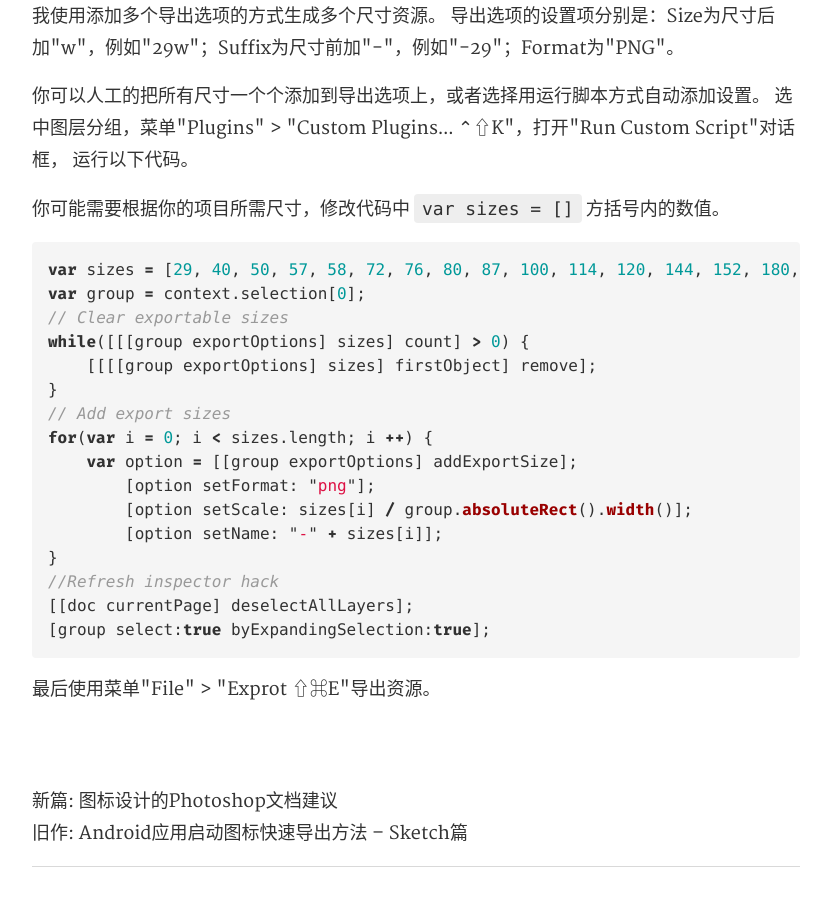
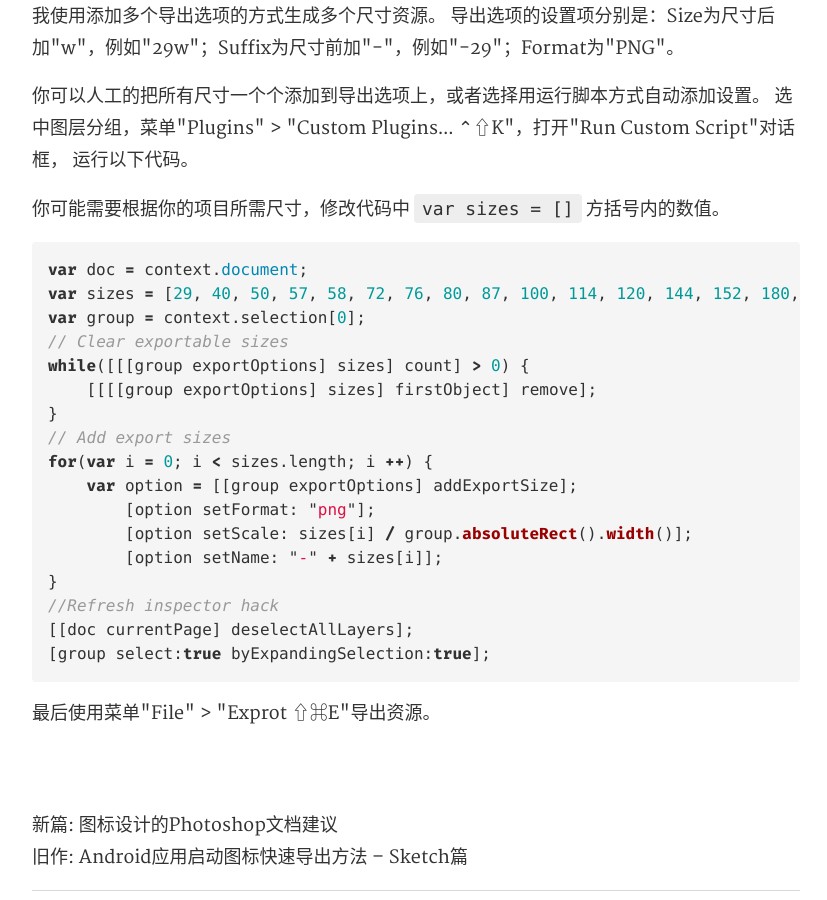
Before and after one commit to Ashung/ashung.github.io, a Jekyll site: the page built from _posts/2015-09-25-ios-app-icon-export-use-photoshop-and-sketch.md, in a window 1280 px wide and 900 px high, scrolled down 3195 px. Shown: the whole window, without its empty margins (224-1051 px from the left). Built offline with Jekyll 4.4.1, drawn with Linux system fonts in a browser that asks for light colours; some web fonts are replaced; comment, search, counter and statistics services are not loaded.

Commit message:
修改文章ios-app-icon-export-use-photoshop-and-sketch 中的代码错误

```diff
--- a/_posts/2015-09-25-ios-app-icon-export-use-photoshop-and-sketch.md
+++ b/_posts/2015-09-25-ios-app-icon-export-use-photoshop-and-sketch.md
@@ -114,6 +114,7 @@ default 76 -76x76, 120 -120x120, 152 -152x152, 167 -167x167, 180 -180x180
 你可能需要根据你的项目所需尺寸，修改代码中`var sizes = []`方括号内的数值。
 
 {% highlight javascript %}
+var doc = context.document;
 var sizes = [29, 40, 50, 57, 58, 72, 76, 80, 87, 100, 114, 120, 144, 152, 180, 512, 1024];
 var group = context.selection[0];
 // Clear exportable sizes
```
